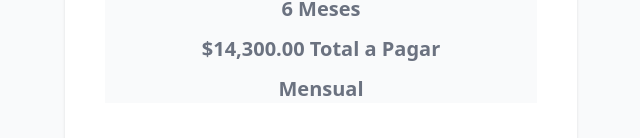
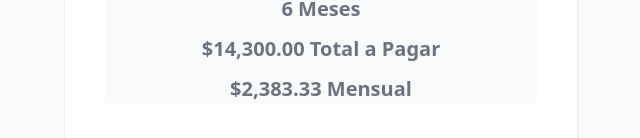
Before and after one commit to Jorgeob18/Cotizador_Prestamos_React, a React (Vite) app: page / in a window 1280 px wide. Shown: the part 614-752 px from the top of the page, without its empty margins (319-959 px from the left). Built offline with nearby package versions, Linux system fonts and the light colour scheme.

Commit message:
Calculando el pago mensua

```diff
--- a/src/App.jsx
+++ b/src/App.jsx
@@ -6,11 +6,17 @@
   const [cantidad, setCantidad] = useState(10000)
   const [meses, setMeses] = useState(6)
   const [total, setTotal] = useState(0)
+  const [pago, setPago] = useState(0)
 
   useEffect(() => {
     const resultadoTotalPagar = calcularTotalPagar(cantidad, meses)
     setTotal(resultadoTotalPagar)
   }, [cantidad, meses])
+
+  useEffect(() => {
+    // Calcular el pago mensual
+    setPago(total / meses)
+  }, [total])
 
   const MIN = 0
   const MAX = 20000
@@ -86,7 +92,7 @@
 
       <p className="text-xl text-gray-500 text-center font-bold">{meses} Meses</p>
       <p className="text-xl text-gray-500 text-center font-bold">{formatearDinero(total)} Total a Pagar</p>
-      <p className="text-xl text-gray-500 text-center font-bold">Mensual</p>
+      <p className="text-xl text-gray-500 text-center font-bold">{formatearDinero(pago)} Mensual</p>
       </div>
     </div>
   )
```
